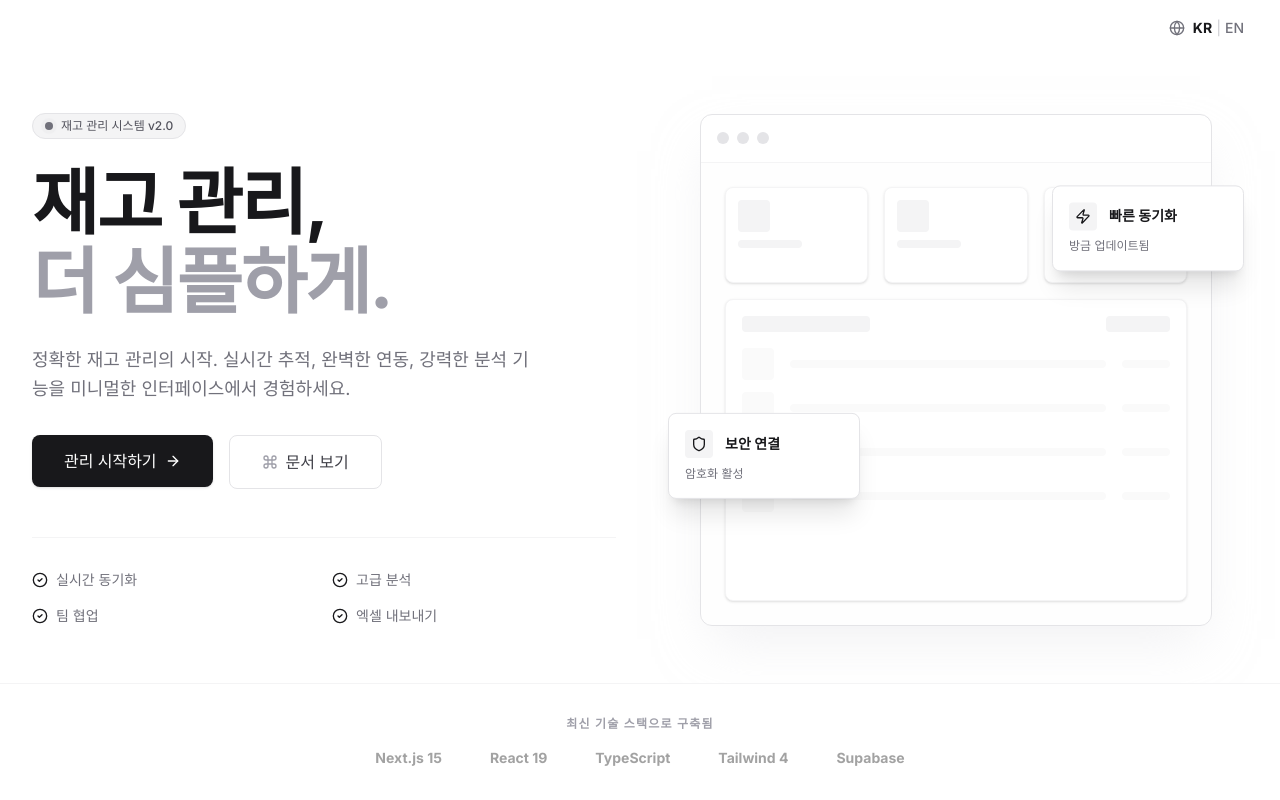
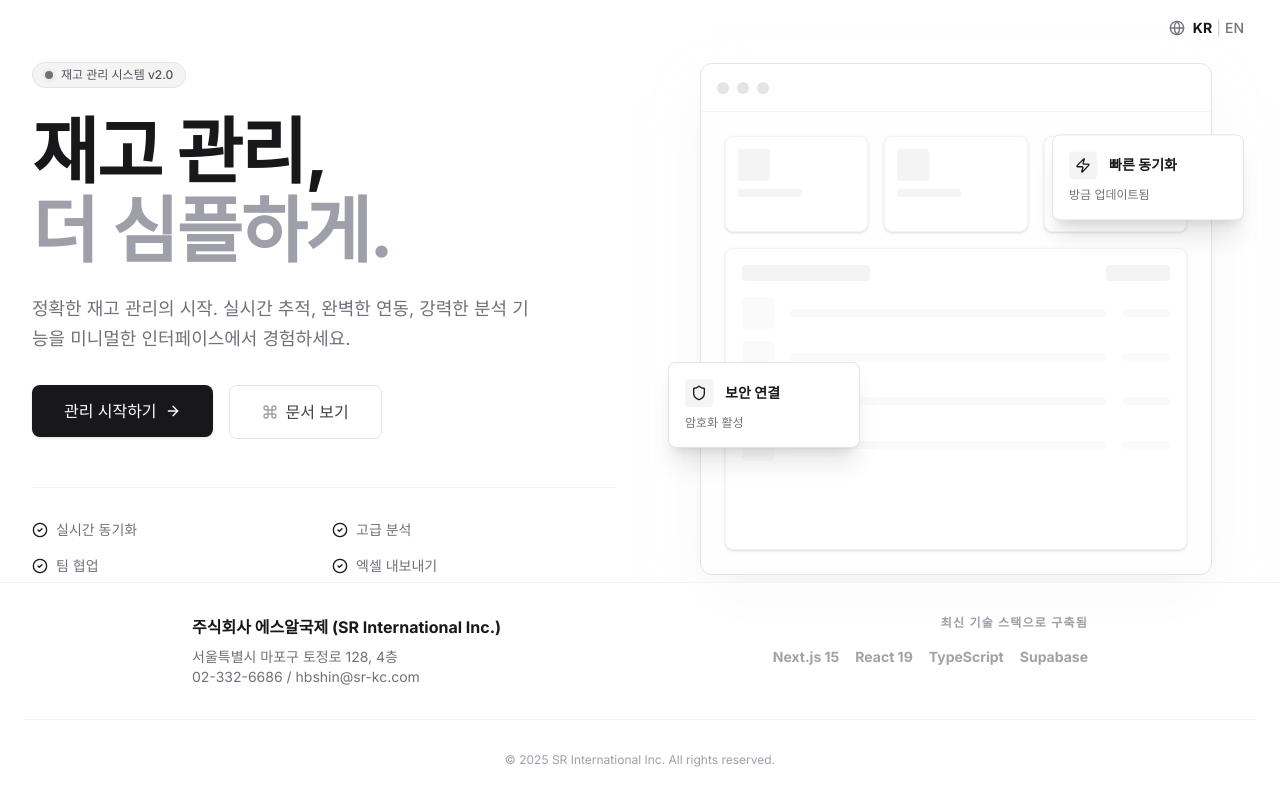
Before and after one commit to hfshen/stockmng-nextjs, a Next.js app: page / in a window 1280 px wide. Built offline with nearby package versions, Linux system fonts and the light colour scheme.

Commit message:
feat: update landing page footer with SR International company info

```diff
--- a/src/app/page.tsx
+++ b/src/app/page.tsx
@@ -196,16 +196,29 @@ export default function LandingPage() {
 
       </main>
 
-      {/* Footer Tech Stack */}
+      {/* Footer Tech Stack & Company Info */}
       <footer className="py-8 border-t border-zinc-100 mt-auto bg-white/50 backdrop-blur-sm">
         <div className="max-w-7xl mx-auto px-6 text-center">
-          <p className="text-xs font-semibold text-zinc-400 uppercase tracking-widest mb-4">{t.landing.footer}</p>
-          <div className="flex justify-center gap-6 md:gap-12 grayscale opacity-40 hover:opacity-100 transition-opacity">
-             <span className="text-sm font-bold">Next.js 15</span>
-             <span className="text-sm font-bold">React 19</span>
-             <span className="text-sm font-bold">TypeScript</span>
-             <span className="text-sm font-bold">Tailwind 4</span>
-             <span className="text-sm font-bold">Supabase</span>
+
+          <div className="grid grid-cols-1 md:grid-cols-2 gap-8 mb-8 text-left max-w-4xl mx-auto">
+            <div>
+              <h4 className="font-bold text-zinc-900 mb-2">{t.landing.companyInfo.name}</h4>
+              <p className="text-sm text-zinc-500">{t.landing.companyInfo.address}</p>
+              <p className="text-sm text-zinc-500">{t.landing.companyInfo.contact}</p>
+            </div>
+            <div className="text-left md:text-right">
+              <p className="text-xs font-semibold text-zinc-400 uppercase tracking-widest mb-4">{t.landing.footer}</p>
+              <div className="flex flex-wrap justify-start md:justify-end gap-4 grayscale opacity-40 hover:opacity-100 transition-opacity">
+                <span className="text-sm font-bold">Next.js 15</span>
+                <span className="text-sm font-bold">React 19</span>
+                <span className="text-sm font-bold">TypeScript</span>
+                <span className="text-sm font-bold">Supabase</span>
+              </div>
+            </div>
+          </div>
+
+          <div className="pt-8 border-t border-zinc-100">
+            <p className="text-xs text-zinc-400">{t.landing.companyInfo.copyright}</p>
           </div>
         </div>
       </footer>
--- a/src/lib/dictionary.ts
+++ b/src/lib/dictionary.ts
@@ -28,7 +28,13 @@ export const dictionary = {
         updated: '방금 업데이트됨',
         encrypted: '암호화 활성'
       },
-      footer: '최신 기술 스택으로 구축됨'
+      footer: '최신 기술 스택으로 구축됨',
+      companyInfo: {
+        name: '주식회사 에스알국제 (SR International Inc.)',
+        address: '서울특별시 마포구 토정로 128, 4층',
+        contact: '02-332-6686 / hbshin@sr-kc.com',
+        copyright: '© 2025 SR International Inc. All rights reserved.'
+      }
     },
     inventory: {
       title: '재고 현황',
@@ -217,7 +223,13 @@ export const dictionary = {
         updated: 'Updated just now',
         encrypted: 'Encryption Active'
       },
-      footer: 'Built with modern stack'
+      footer: 'Built with modern stack',
+      companyInfo: {
+        name: 'SR International Inc.',
+        address: '4F, 128, Tojeong-ro, Mapo-gu, Seoul, Republic of Korea',
+        contact: '02-332-6686 / hbshin@sr-kc.com',
+        copyright: '© 2025 SR International Inc. All rights reserved.'
+      }
     },
     inventory: {
       title: 'Inventory Status',
```
